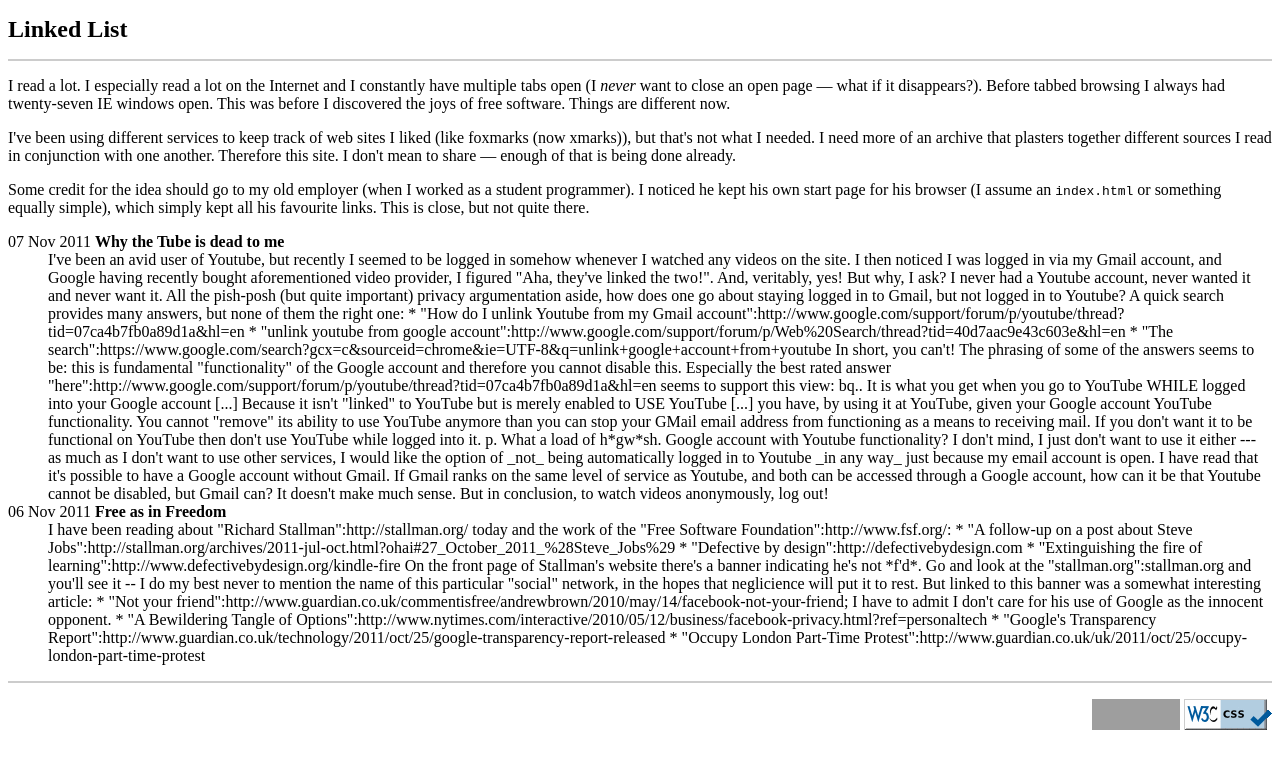
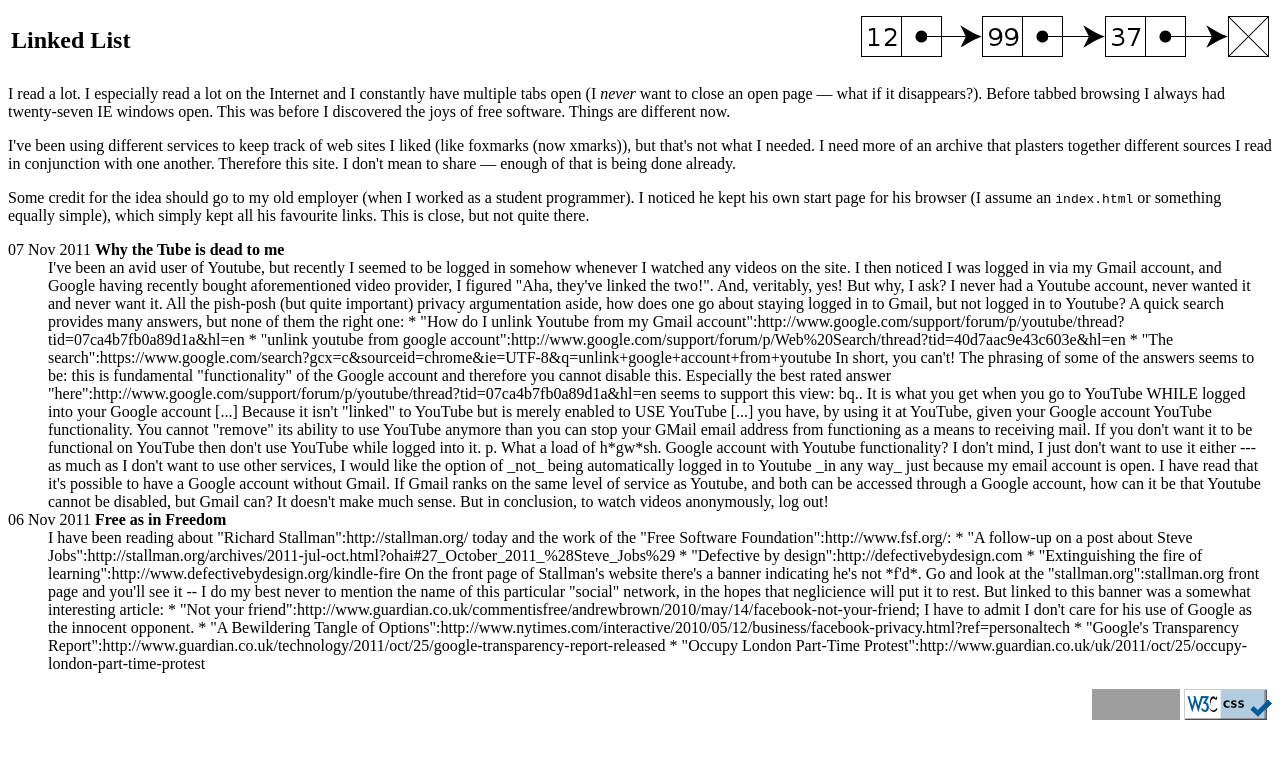
Before and after one commit to laumann/laumann.github.com, a Jekyll site: the page built from index.html, in a window 1280 px wide. Shown: the top 769 px of the page. Built offline with Jekyll 4.4.1, drawn with Linux system fonts in a browser that asks for light colours; grey boxes are pictures that could not be loaded.

Commit message:
some layout and introduction of lovely graphic from wikipedia's page on singly linked lists

```diff
--- a/_layouts/default.html
+++ b/_layouts/default.html
@@ -13,6 +13,13 @@
 </head>
 <body>
 
+<table id="head">
+	<tr>
+		<td id="header"><h1>Linked List</h1></td>
+		<td id="ll"><img src="/img/Singly-linked-list.png"/></td>
+	</tr>
+</table>
+
   {{ content }}
 
 <div class="footer">
--- a/_posts/2011-11-06-freedom.textile
+++ b/_posts/2011-11-06-freedom.textile
@@ -9,7 +9,7 @@
 * "Defective by design":http://defectivebydesign.com
 * "Extinguishing the fire of learning":http://www.defectivebydesign.org/kindle-fire
 
-On the front page of Stallman's website there's a banner indicating he's not *f'd*. Go and look at the "stallman.org":stallman.org and you'll see it -- I do my best never to mention the name of this particular "social" network, in the hopes that neglicience will put it to rest. But linked to this banner was a somewhat interesting article:
+On the front page of Stallman's website there's a banner indicating he's not *f'd*. Go and look at the "stallman.org":stallman.org front page and you'll see it -- I do my best never to mention the name of this particular "social" network, in the hopes that neglicience will put it to rest. But linked to this banner was a somewhat interesting article:
 
 * "Not your friend":http://www.guardian.co.uk/commentisfree/andrewbrown/2010/may/14/facebook-not-your-friend; I have to admit I don't care for his use of Google as the innocent opponent.
 * "A Bewildering Tangle of Options":http://www.nytimes.com/interactive/2010/05/12/business/facebook-privacy.html?ref=personaltech
--- a/css/screen.css
+++ b/css/screen.css
@@ -50,6 +50,14 @@
 	margin: 1em 0em;
 }
 
+table#head {
+	width: 100%;
+}
+
+	#head td#ll {
+		text-align: right
+	}
+
 ul {
 	list-style-type: circle;
 }
--- a/index.html
+++ b/index.html
@@ -2,10 +2,6 @@
 layout: default
 title: laumann.github.com
 ---
-
-<h1>Linked List</h1>
-
-<hr />
 
 <p>I read a lot. I especially read a lot on the Internet and I constantly have multiple tabs open (I <em>never</em> want to close an open page &mdash; what if it disappears?). Before tabbed browsing I always had twenty-seven IE windows open. This was before I discovered the joys of free software. Things are different now.</p>
 
@@ -19,5 +15,3 @@
 	<dd>{{ post.content }}</dd>
 {% endfor %}
 </dl>
-
-<hr />
```
Also changed, not shown: img/Singly-linked-list.png (added).
